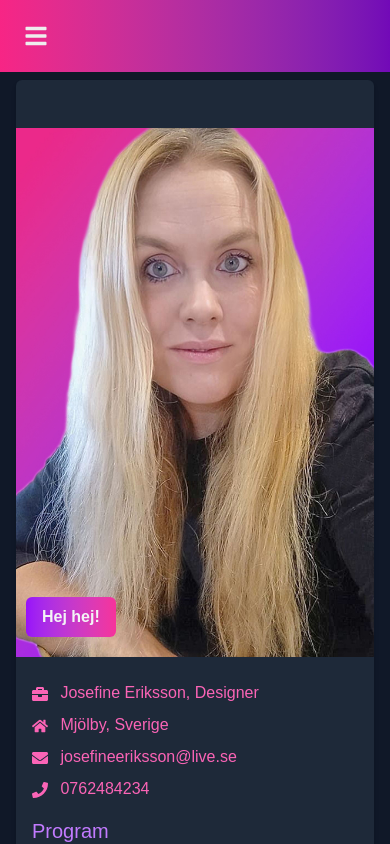
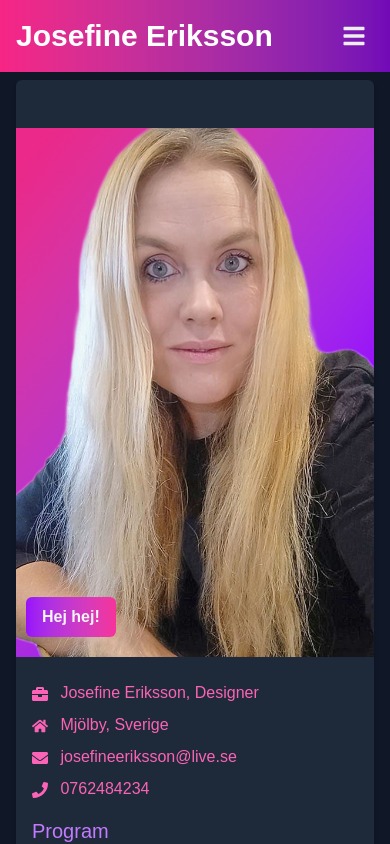
Before and after one commit to knixan/josefinecvportfolio, a Next.js app: page / in a window 390 px wide. Shown: the top 844 px of the page. Built offline with nearby package versions, Linux system fonts and the light colour scheme.

Commit message:
Navbar och mopckup

```diff
--- a/src/components/Navbar.tsx
+++ b/src/components/Navbar.tsx
@@ -41,7 +41,7 @@ const Navbar = () => {
       <div className="max-w-screen-xl flex flex-wrap items-center justify-between mx-auto p-4">
         <Link
           href="/"
-          className={`self-center text-3xl font-bold whitespace-nowrap text-white transition-transform duration-700 ease-in-out hidden sm:block ${
+          className={`self-center text-3xl font-bold whitespace-nowrap text-white transition-transform duration-700  ${
             isMounted ? "translate-x-0" : "-translate-x-full"
           }`}
         >
```
Also changed, not shown: public/Image/mockup-skeningevvsab.jpg.
